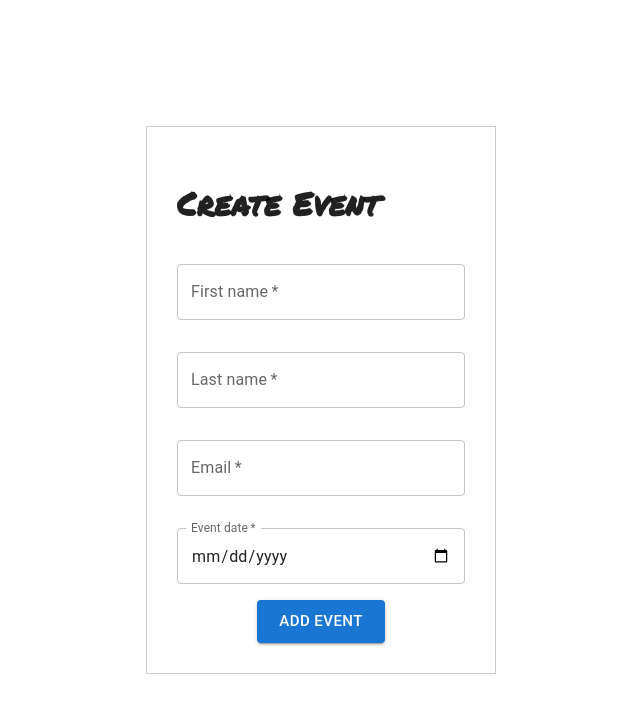
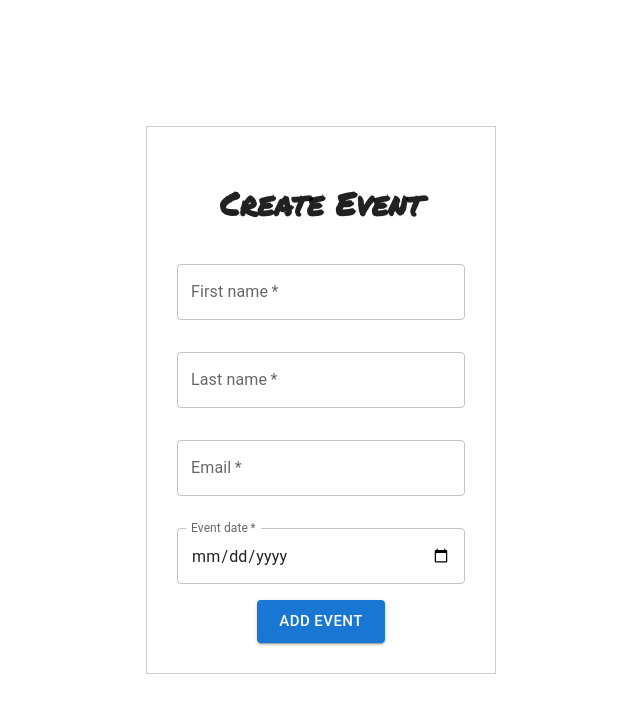
Before and after one commit to Fremen1990/events_manager, a React (Create React App) app in the folder client/: page / in a window 1280 px wide. Shown: the top 712 px of the page, without its empty margins (319-959 px from the left). Built offline with nearby package versions, Linux system fonts and the light colour scheme.

Commit message:
Header styling

```diff
--- a/client/src/components/EventForm/EventForm.tsx
+++ b/client/src/components/EventForm/EventForm.tsx
@@ -1,4 +1,4 @@
-import React, { useState } from "react";
+import React, { MouseEventHandler, useState } from "react";
 import TextField from "@mui/material/TextField";
 import Button from "@mui/material/Button";
 import styled from "styled-components";
@@ -44,6 +44,11 @@ const LoadingButton = ({ loading, handleSubmitForm, disabled }: any) => {
   );
 };
 
+const Header = styled.h1`
+  font-family: "Permanent Marker", cursive;
+  text-align: center;
+`;
+
 interface EventFormBody {
   firstName: string;
   lastName: string;
@@ -70,19 +75,20 @@ const EventForm = () => {
     eventDate: "",
   });
 
-  const onInputChange = ({ target }: React.ChangeEvent<HTMLInputElement>) => {
-    const { id, value } = target;
+  const onInputChange = (event: React.ChangeEvent<HTMLInputElement>) => {
+    event.preventDefault();
+    const { id, value } = event.target;
     setFormData({ ...formData, [id]: value });
     setErrors({ ...errors, [id]: "" });
   };
 
-  const handleSubmitForm =
-    async (): // event: MouseEventHandler<HTMLButtonElement>,
-    // formData: EventFormBody
+  const handleSubmitForm = async (
+    event: React.FormEvent<HTMLFormElement>
+  ): // formData: EventFormBody
   Promise<void> =>
     // formData: EventFormBody
     {
-        // event.preventDefault();
+      event.preventDefault();
       try {
         setDisabled(true);
         setLoading(true);
@@ -101,8 +107,8 @@ const EventForm = () => {
     };
 
   return (
-    <EventFormStyles>
-      <h1 style={{ fontFamily: "Permanent Marker" }}>Create Event</h1>
+    <EventFormStyles onSubmit={handleSubmitForm}>
+      <Header>Create Event</Header>
       <InputField
         onChange={onInputChange}
         // color="success"
@@ -113,6 +119,7 @@ const EventForm = () => {
         id="firstName"
         label="First name"
         variant="outlined"
+        data-testid="first-name"
       />
 
       <InputField
@@ -125,6 +132,7 @@ const EventForm = () => {
         id="lastName"
         label="Last name"
         variant="outlined"
+        data-testid="last-name"
       />
 
       <InputField
@@ -137,6 +145,7 @@ const EventForm = () => {
         id="email"
         label="Email"
         variant="outlined"
+        data-testid="email"
       />
 
       <InputField
@@ -152,6 +161,7 @@ const EventForm = () => {
         InputLabelProps={{
           shrink: true,
         }}
+        data-testid="event-date"
       />
 
       <div>
```
Also changed, not shown: 1 other file (tests, documents, lock files or other folders). Lines whose indentation alone changed are shown as unchanged.
